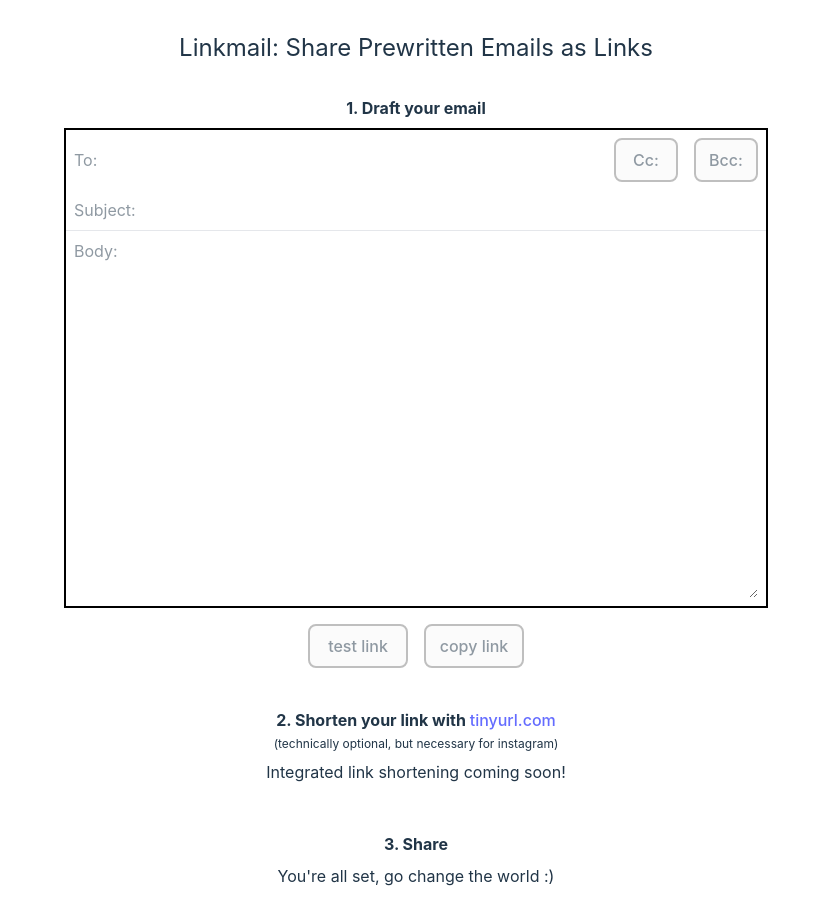
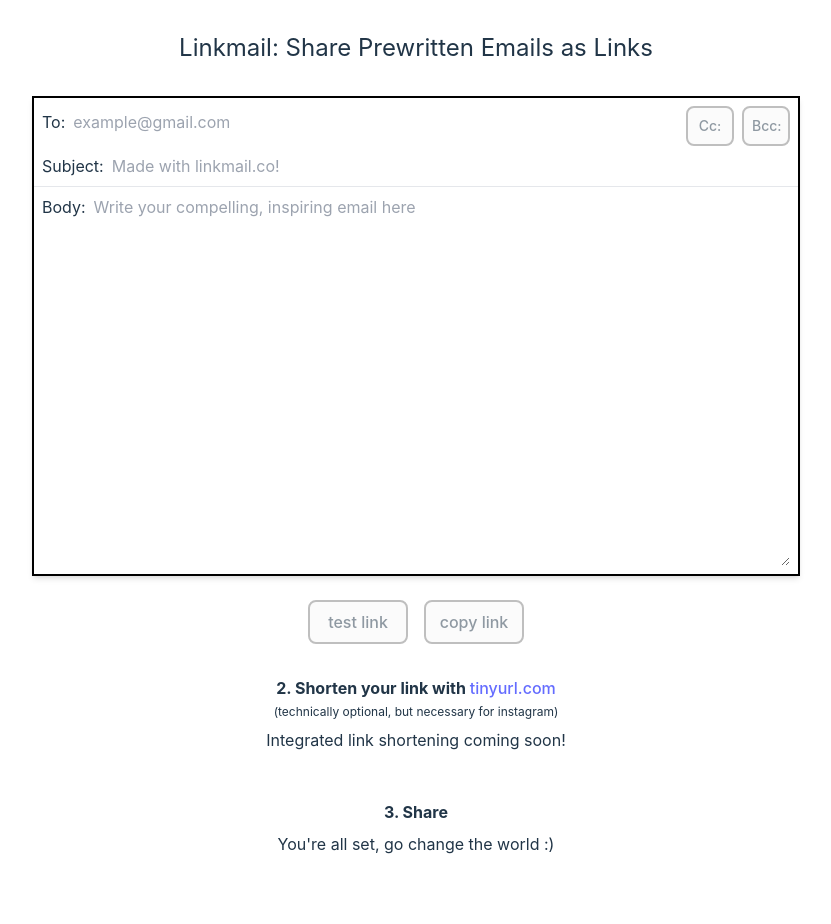
Before and after one commit to noalbalint/linkmail, a Vue app: page / in a window 1280 px wide. Shown: the top 924 px of the page, without its empty margins (224-1055 px from the left). Built offline with nearby package versions, Linux system fonts and the light colour scheme.

Commit message:
improve 'create email' padding + add placeholders

```diff
--- a/src/components/Button.vue
+++ b/src/components/Button.vue
@@ -14,7 +14,6 @@ button {
   border: 2px solid gray;
   opacity: 0.5;
   padding: 0.5rem;
-  margin: 0.5rem;
 }
 
 button:hover {
--- a/src/components/DraftEmail.vue
+++ b/src/components/DraftEmail.vue
@@ -1,21 +1,22 @@
 <template>
   <!-- TODO: find a formatter that will newline wrap classes like attributes -->
-  <div class="w-full border-solid border-black border-2 text-left min-h-[60vh] flex flex-col">
+  <div class="w-full shadow-md border-solid border-black border-2 text-left min-h-[60vh] flex flex-col">
     <section class="flex items-center">
       <Input
         label="To:"
+        placeholder="example@gmail.com"
         v-model="toInput"
       />
       <Button
-        class="m-2"
-        minWidth="64px"
+        class="mr-2 mt-2 text-sm"
+        minWidth="48px"
         label="Cc:"
         tabindex="-1"
         @click="showCc = !showCc"
       />
       <Button
-        class="m-2"
-        minWidth="64px"
+        class="mr-2 mt-2 text-sm"
+        minWidth="48px"
         label="Bcc:"
         tabindex="-1"
         @click="showBcc = !showBcc"
@@ -27,13 +28,16 @@
       label="Cc:"
       v-model="ccInput"
     />
+
     <TextArea
       v-if="showBcc"
       label="Bcc:"
       v-model="bccInput"
     />
+
     <Input
       label="Subject:"
+      placeholder="Made with linkmail.co!"
       v-model="subjectInput"
     />
 
@@ -41,6 +45,7 @@
 
     <TextArea
       label="Body:"
+      placeholder="Write your compelling, inspiring email here"
       class="flex-grow"
       v-model="bodyInput"
     />
--- a/src/components/Input.vue
+++ b/src/components/Input.vue
@@ -1,16 +1,20 @@
 <template>
-  <label class="pr-2 w-full p-2 flex">
-    <span class="opacity-50">{{ label }}</span>
+  <label class="w-full p-2 flex">
+    <span>{{ label }}</span>
     <input
       type="text"
       @input="onInput"
-      class="outline-none w-full px-2 opacity-100"
+      class="outline-none w-full pl-2 opacity-100"
+      :placeholder="placeholder"
     />
   </label>
 </template>
 
 <script setup lang="ts">
-defineProps<{ label: string }>()
+defineProps<{
+  label?: string,
+  placeholder?: string,
+}>()
 
 const emit = defineEmits<{
   (name: 'update:modelValue', type: string): void;
--- a/src/components/TextArea.vue
+++ b/src/components/TextArea.vue
@@ -1,10 +1,11 @@
 <template>
   <div class="flex flex-col p-2">
     <label class="flex flex-grow">
-      <span class="opacity-50">{{ label }}</span>
+      <span>{{ label }}</span>
       <textarea
         class="h-auto"
         @input="onInput"
+        :placeholder="placeholder"
       />
     </label>
   </div>
@@ -13,6 +14,7 @@
 <script setup lang="ts">
 defineProps<{
   label: string,
+  placeholder?: string,
 }>()
 
 const emit = defineEmits<{
--- a/src/pages/Create.vue
+++ b/src/pages/Create.vue
@@ -1,20 +1,17 @@
 <template>
-  <div class="px-8 max-w-3xl w-full flex flex-col items-center">
-    <h1 class="text-2xl"> Linkmail: Share Prewritten Emails as Links </h1>
+  <div class="max-w-3xl w-full flex flex-col items-center">
+    <h1 class="text-2xl pb-8"> Linkmail: Share Prewritten Emails as Links </h1>
 
-    <span class="pt-8 pb-2 font-bold"> 1. Draft your email </span>
-    <DraftEmail v-model="mailtoLink" />
+    <DraftEmail
+      class="mb-6"
+      v-model="mailtoLink"
+    />
 
-    <a
-      :href="mailtoLink"
-      target="_blank"
-      class="pt-2"
-    >{{ mailtoLink }}</a>
     <div>
       <Button
         label="test link"
         minWidth="100px"
-        class=" min-w-32"
+        class="mr-4 min-w-32"
         @click="testLink()"
       >
         <a
```
Also changed, not shown: src/tailwind.css.
